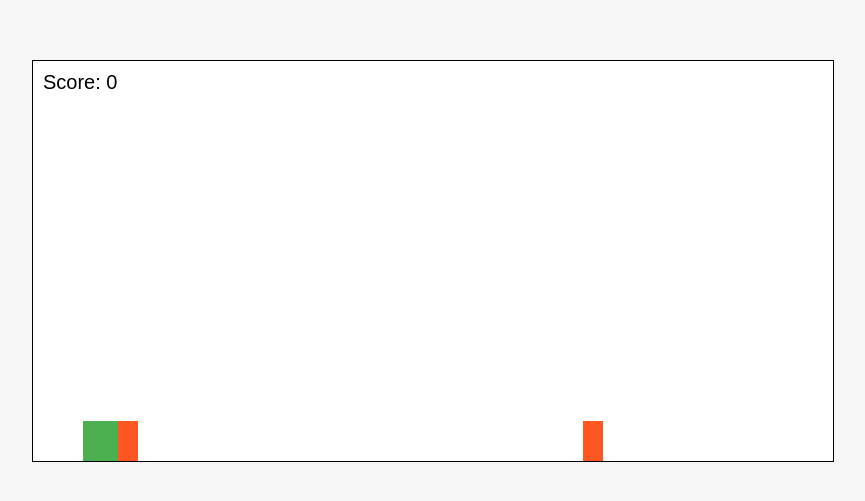
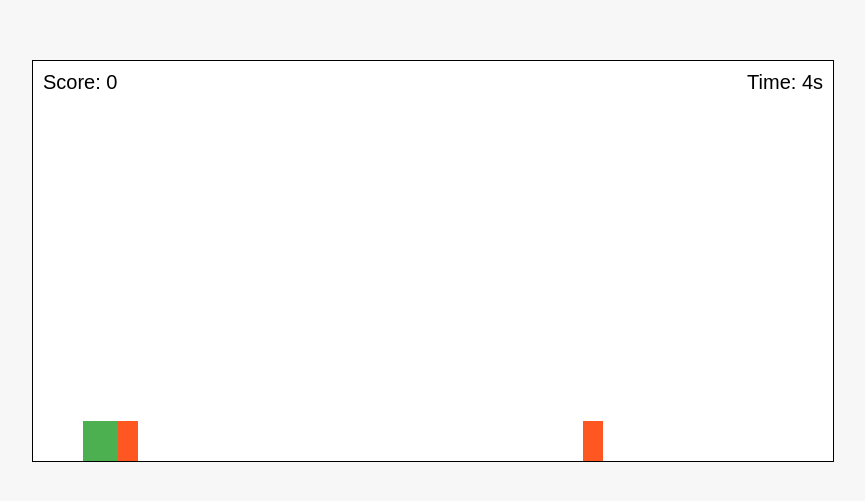
Before and after one commit to coffee0814/chromedino, a plain HTML site: page newgame/game.html in a window 1280 px wide. Shown: the part 139-640 px from the top of the page, without its empty margins (207-1072 px from the left). Drawn offline with Linux system fonts and the light colour scheme.

Commit message:
Update game.html

```diff
--- a/newgame/game.html
+++ b/newgame/game.html
@@ -41,21 +41,32 @@
             font-size: 20px;
             font-family: Arial, sans-serif;
         }
+        #timer {
+            position: absolute;
+            top: 10px;
+            right: 10px;
+            font-size: 20px;
+            font-family: Arial, sans-serif;
+        }
     </style>
 </head>
 <body>
     <div id="gameCanvas" style="width: 800px; height: 400px;">
         <div class="dino" id="dino"></div>
         <div id="score">Score: 0</div>
+        <div id="timer">Time: 0s</div>
     </div>
 
     <script>
         const dino = document.getElementById('dino');
         const gameCanvas = document.getElementById('gameCanvas');
         const scoreDisplay = document.getElementById('score');
+        const timerDisplay = document.getElementById('timer');
         let isJumping = false;
         let score = 0;
         let obstacleSpeed = 5;
+        let timeElapsed = 0;
+        let gameTimer;
 
         document.addEventListener('keydown', (event) => {
             if (event.code === 'Space' && !isJumping) {
@@ -122,11 +133,19 @@
                 dinoRect.height + dinoRect.y > obstacleRect.y
             ) {
                 clearInterval(obstacleInterval);
+                clearInterval(gameTimer);
                 alert('Game Over! Your score: ' + score);
                 location.reload();
             }
         }
 
+        function updateTimer() {
+            timeElapsed++;
+            timerDisplay.textContent = `Time: ${timeElapsed}s`;
+        }
+
+        // ゲーム開始時にタイマーを開始
+        gameTimer = setInterval(updateTimer, 1000);
         setInterval(createObstacle, 2000);
     </script>
 </body>
```
